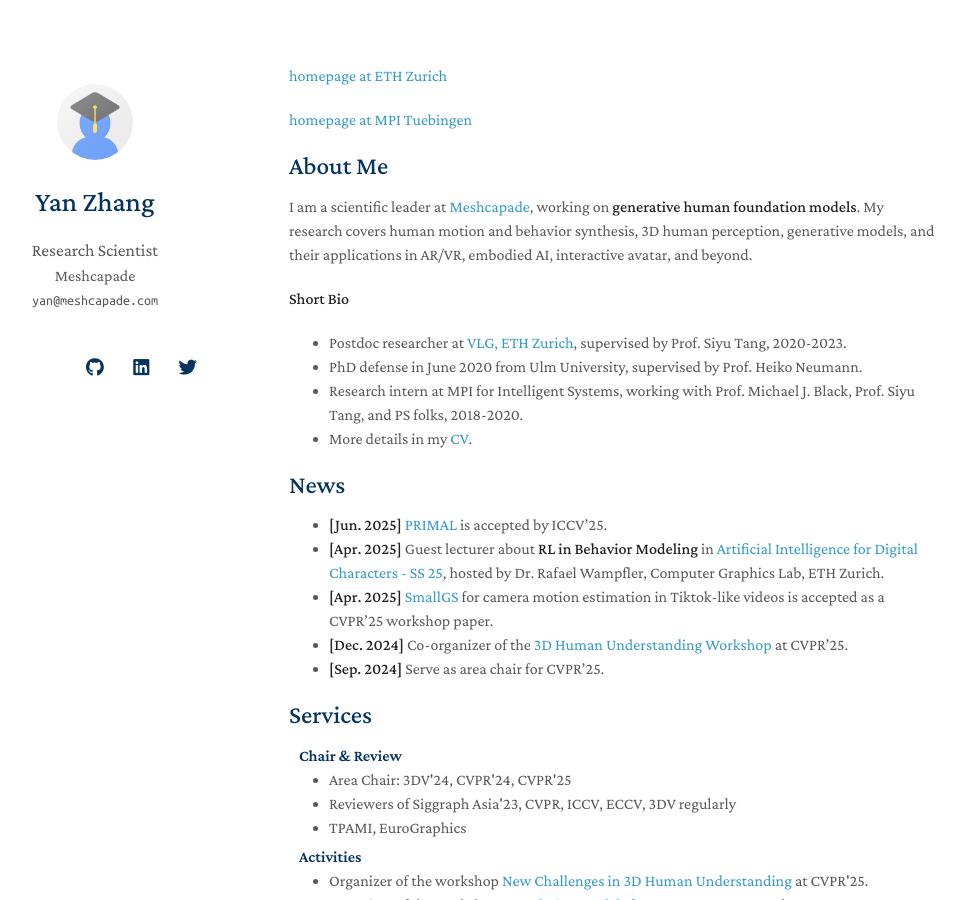
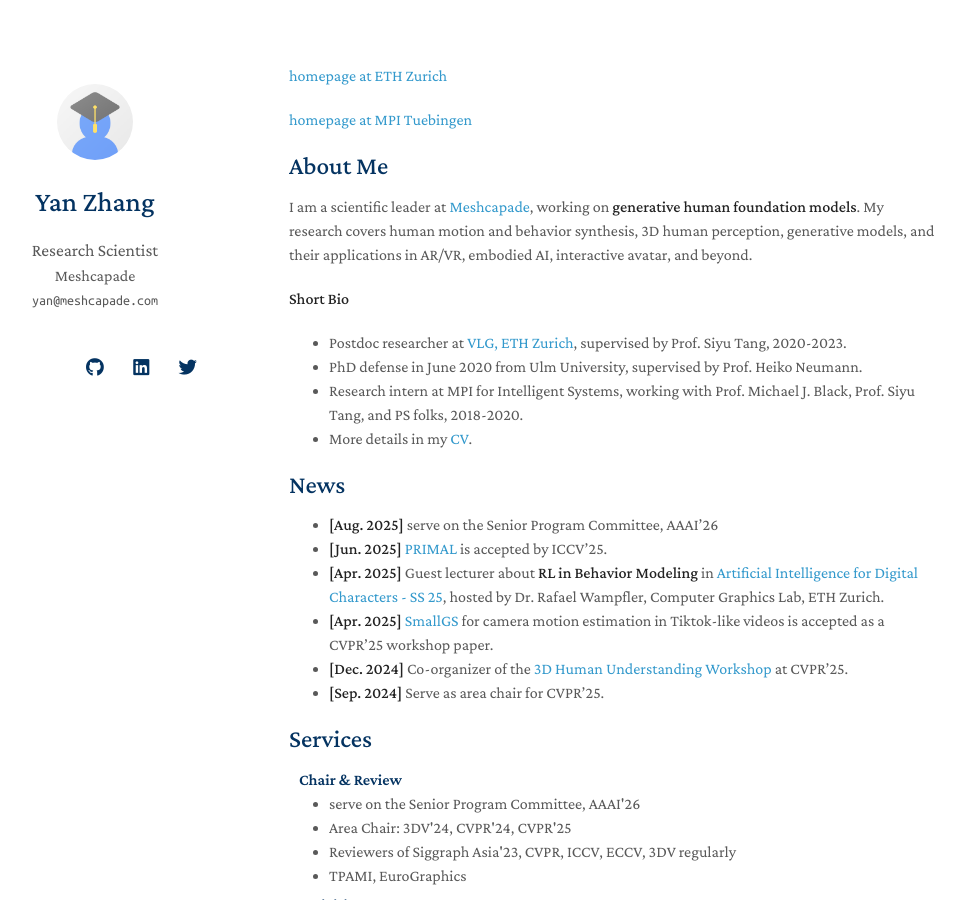
Before and after one commit to yz-cnsdqz/yz-cnsdqz.github.io, a Jekyll site: the page built from index.md, in a window 1280 px wide and 900 px high. Shown: the whole window, without its empty margins (181-1145 px from the left). Built offline with Jekyll 4.4.1, drawn with Linux system fonts in a browser that asks for light colours; nearby versions of some CDN libraries; a style sheet for code colours, icons or effects is not loaded.

Commit message:
update news to serve SPC for AAAI26

```diff
--- a/_includes/services.md
+++ b/_includes/services.md
@@ -3,6 +3,7 @@
 <h4 style="margin:0 10px 0;">Chair & Review</h4>
 
 <ul style="margin:0 0 5px;">
+  <li>serve on the Senior Program Committee, AAAI'26</li>
   <li>Area Chair: 3DV'24, CVPR'24, CVPR'25</li>
   <li>Reviewers of Siggraph Asia'23, CVPR, ICCV, ECCV, 3DV regularly </li>
   <li>TPAMI, EuroGraphics</li>
--- a/index.md
+++ b/index.md
@@ -20,6 +20,7 @@ My research covers human motion and behavior synthesis, 3D human perception, gen
 
 
 ## News
+- **[Aug. 2025]** serve on the Senior Program Committee, AAAI'26
 - **[Jun. 2025]** [PRIMAL](https://yz-cnsdqz.github.io/eigenmotion/PRIMAL/) is accepted by ICCV'25.
 - **[Apr. 2025]** Guest lecturer about **RL in Behavior Modeling** in [Artificial Intelligence for Digital Characters - SS 25](https://cgl.ethz.ch/teaching/aichar25/home.php), hosted by Dr. Rafael Wampfler, Computer Graphics Lab, ETH Zurich.
 - **[Apr. 2025]** [SmallGS](https://yuxinyao620.github.io/SmallGS/) for camera motion estimation in Tiktok-like videos is accepted as a CVPR'25 workshop paper.
```
